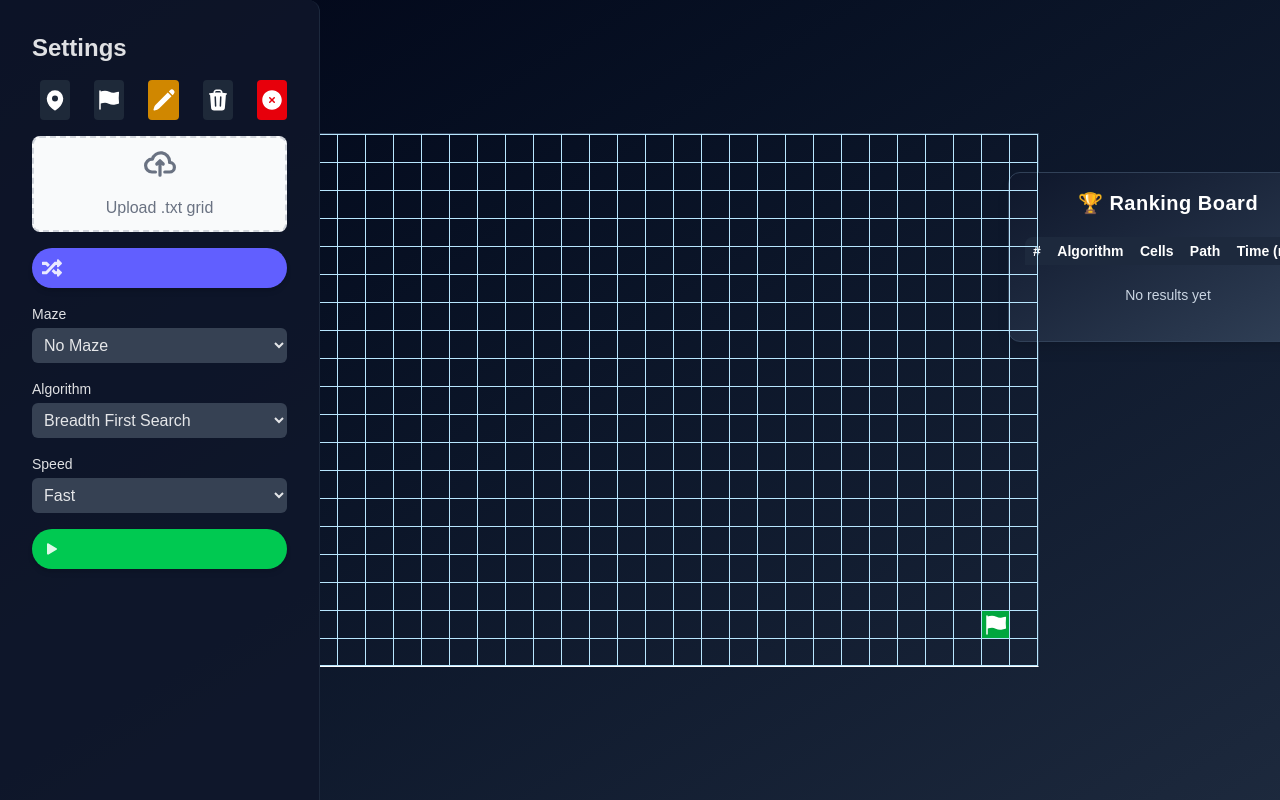
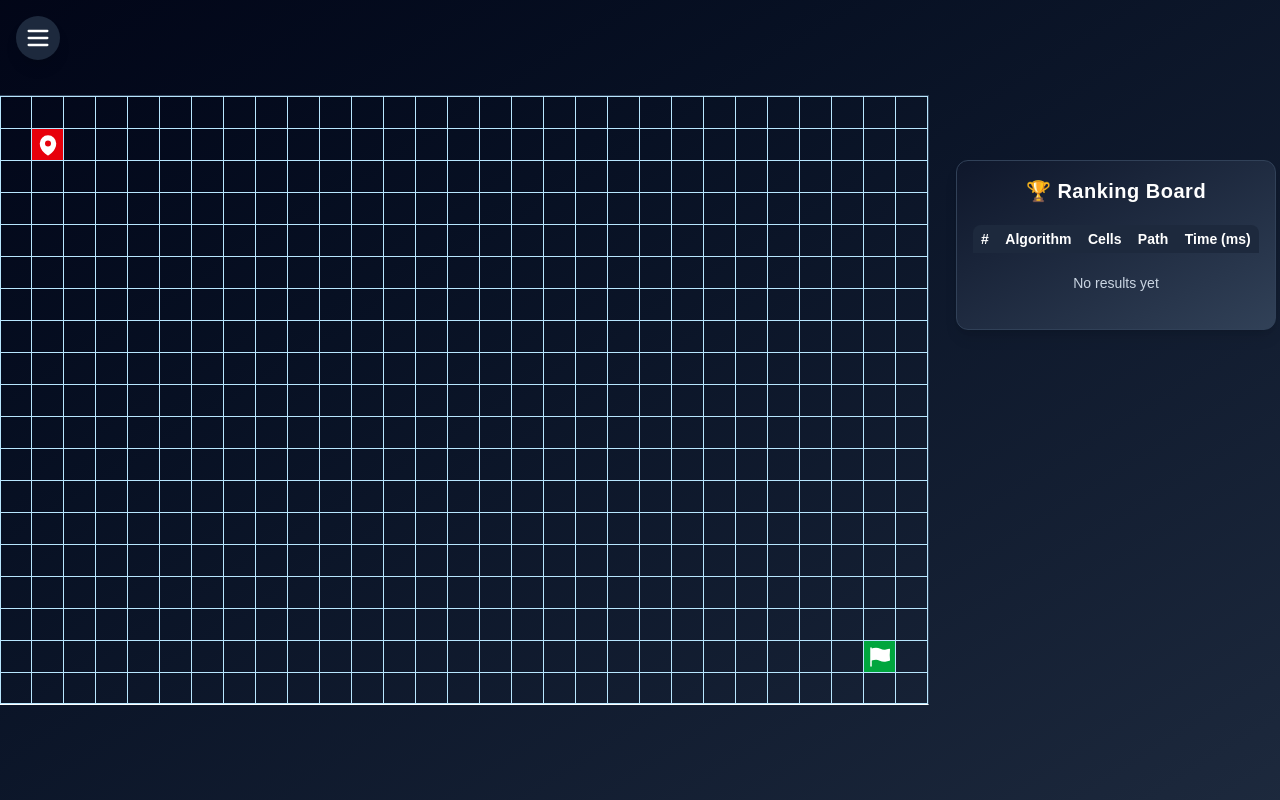
Before and after one commit to dannguyen0309/robot_navigation, a Next.js app in the folder frontend/: page / in a window 1280 px wide. Built offline with nearby package versions, Linux system fonts and the light colour scheme.

Commit message:
MISSION COMPLETED!: Fixing responsive, bidirectional bug

```diff
--- a/frontend/src/app/components/Nav.tsx
+++ b/frontend/src/app/components/Nav.tsx
@@ -63,6 +63,8 @@ export function Nav({
   const [segmentPathLength, setSegmentPathLength] = useState<number[]>([]);
   const [allVisited, setAllVisitedLocal] = useState<[number, number][][]>([]);
   const [allPaths, setAllPathsLocal] = useState<[number, number][][]>([]);
+  // Add state to persist all goal positions
+  const [goalPositions, setGoalPositions] = useState<[number, number][]>([]);
 
   // --------------- HANDLE BUTTON ----------------------------------
   // 1) Clear
@@ -79,6 +81,8 @@ export function Nav({
     setNodesCreated(0);
     setPathLength(0);
     setTool("ADD_WALL");
+    setRanking([]); // Reset Ranking Board
+    setGoalPositions([]); // Reset goal positions
   };
 
   // 2) Maze carving
@@ -114,7 +118,23 @@ export function Nav({
   // 3) Solve / visualize
   const handlerRunVisualizer = async () => {
     if (isGraphVisualized) {
-      setGrid((g) => resetSearchData(g));
+      // Reset to initial grid with all original goals
+      setGrid((g) => {
+        let updated = g.map((row) =>
+          row.map((tile) => ({
+            ...tile,
+            isTraversed: false,
+            isPath: false,
+          }))
+        );
+        // Restore all goals as .isEnd = true
+        goalPositions.forEach(([col, row]) => {
+          if (updated[row] && updated[row][col]) {
+            updated[row][col].isEnd = true;
+          }
+        });
+        return updated;
+      });
       setIsGraphVisualized(false);
       return;
     }
@@ -126,13 +146,13 @@ export function Nav({
     const header = `[${n},${m}]`;
     const startLine = `(${startTile.col},${startTile.row})`;
 
-    // 2) Collect **all** goals from the grid state
+    // 2) Collect **all** goals from the grid state (ensure all .isEnd are included)
     const goalTiles = grid
       .flat()
       .filter((t) => t.isEnd)
-      .map((t) => `(${t.col},${t.row})`);
-    // Join them with '|' just like your parser expects
-    const goalsLine = goalTiles.join("|");
+      .map((t) => [t.col, t.row] as [number, number]);
+    setGoalPositions(goalTiles); // Persist all goal positions
+    const goalsLine = goalTiles.map(([col, row]) => `(${col},${row})`).join("|");
 
     // 3) Walls
     const wallLines: string[] = [];
@@ -153,6 +173,15 @@ export function Nav({
       BIDIRECTIONAL: "bd",
       FRINGE_SEARCH: "fs",
     };
+
+    // Reset all per-segment state and currentPathIndex before running
+    setAllVisitedLocal([]);
+    setAllPathsLocal([]);
+    setAllVisited([]);
+    setAllPaths([]);
+    setSegmentNodesCreated([]);
+    setSegmentPathLength([]);
+    setCurrentPathIndex(0);
 
     const res = await fetch("http://localhost:8000/solve", {
       method: "POST",
@@ -191,6 +220,7 @@ export function Nav({
       }))
     );
     newGrid[respStart[1]][respStart[0]].isStart = true;
+    // Mark all returned goals as .isEnd = true
     respGoals.forEach(([gx, gy]) => (newGrid[gy][gx].isEnd = true));
     respWalls.forEach(([wx, wy, w, h]) => {
       for (let dy = 0; dy < h; dy++)
@@ -208,7 +238,6 @@ export function Nav({
     setCurrentPathIndex(0);
 
     // Compute per-segment stats
-    // If backend returns arrays,
     const perSegmentNodes = Array.isArray(nodes_created)
       ? nodes_created
       : sanitizedVisited.map((seg) => seg.length);
@@ -317,6 +346,7 @@ export function Nav({
     setIsDisabled(true);
     setMaze("NONE");
     setUploadedText(null);
+    setRanking([]); // Reset Ranking Board
 
     // FETCH RANDOM GRID TEXT FROM BACKEND
     const res = await fetch("http://localhost:8000/randomize", {
@@ -456,45 +486,66 @@ export function Nav({
   useEffect(() => {
     // Only update if graph is visualized and we have data
     if (!isGraphVisualized) return;
-    // allVisited and allPaths should be available from props or context
-    // If not, you may need to pass them as props from the parent
     if (!allVisited || !allPaths) return;
     if (!allVisited[currentPathIndex] || !allPaths[currentPathIndex]) return;
 
-    setGrid((g) =>
-      g.map((row) =>
+    // Only reset isPath and isTraversed, do not touch isEnd
+    setGrid((g) => {
+      // First, clear isPath and isTraversed
+      let updated = g.map((row) =>
         row.map((tile) => ({
           ...tile,
           isTraversed: false,
           isPath: false,
         }))
-      )
-    );
+      );
+      // Restore all goals as .isEnd = true
+      goalPositions.forEach(([col, row]) => {
+        if (updated[row] && updated[row][col]) {
+          updated[row][col].isEnd = true;
+        }
+      });
+      return updated;
+    });
 
     // Mark visited cells for this segment
-    setGrid((g) =>
-      g.map((row, rIdx) =>
+    setGrid((g) => {
+      let updated = g.map((row, rIdx) =>
         row.map((tile, cIdx) => {
           const isVisited = allVisited[currentPathIndex].some(
             ([col, row]) => row === rIdx && col === cIdx
           );
           return isVisited ? { ...tile, isTraversed: true } : tile;
         })
-      )
-    );
+      );
+      // Restore all goals as .isEnd = true
+      goalPositions.forEach(([col, row]) => {
+        if (updated[row] && updated[row][col]) {
+          updated[row][col].isEnd = true;
+        }
+      });
+      return updated;
+    });
 
     // Mark path cells for this segment
-    setGrid((g) =>
-      g.map((row, rIdx) =>
+    setGrid((g) => {
+      let updated = g.map((row, rIdx) =>
         row.map((tile, cIdx) => {
           const isPath = allPaths[currentPathIndex].some(
             ([col, row]) => row === rIdx && col === cIdx
           );
           return isPath ? { ...tile, isPath: true } : tile;
         })
-      )
-    );
-  }, [currentPathIndex, isGraphVisualized, allVisited, allPaths, setGrid]);
+      );
+      // Restore all goals as .isEnd = true
+      goalPositions.forEach(([col, row]) => {
+        if (updated[row] && updated[row][col]) {
+          updated[row][col].isEnd = true;
+        }
+      });
+      return updated;
+    });
+  }, [currentPathIndex, isGraphVisualized, allVisited, allPaths, setGrid, goalPositions]);
 
   // Add effect to update nodesCreated and pathLength when currentPathIndex changes, using the per-segment stats arrays. This ensures the correct stats are shown for each page.
   useEffect(() => {
--- a/frontend/src/app/components/RankingBoard.tsx
+++ b/frontend/src/app/components/RankingBoard.tsx
@@ -2,11 +2,11 @@ import { RankingEntry } from "../utils/types";
 
 export function RankingBoard({ ranking }: { ranking: RankingEntry[] }) {
   return (
-    <div className="p-4 border border-slate-700 rounded-xl shadow-lg w-80 bg-gradient-to-br from-slate-900 to-slate-700 text-white">
-      <h2 className="text-xl font-bold mb-4 text-center tracking-wide">
+    <div className="p-2 sm:p-4 border border-slate-700 rounded-xl shadow-lg w-full sm:w-96 md:w-80 bg-gradient-to-br from-slate-900 to-slate-700 text-white mx-auto">
+      <h2 className="text-lg sm:text-xl font-bold mb-2 sm:mb-4 text-center tracking-wide">
         🏆 Ranking Board
       </h2>
-      <table className="w-full text-sm border-separate border-spacing-y-1">
+      <table className="w-full text-xs sm:text-sm border-separate border-spacing-y-1">
         <thead>
           <tr className="bg-slate-800">
             <th className="rounded-tl-lg px-2 py-1">#</th>
--- a/frontend/src/app/components/Tile.tsx
+++ b/frontend/src/app/components/Tile.tsx
@@ -53,13 +53,18 @@ export function Tile({
       onMouseEnter={() => onMouseEnter(row, col)}
       className={twMerge(
         style,
-        "relative flex items-center justify-center w-7 h-7 transition-colors min-w-0 min-h-0",
+        // Extra small for iPhone/mobile, scale up for larger screens
+        "relative flex items-center justify-center w-3 h-3 sm:w-4 sm:h-4 md:w-5 md:h-5 lg:w-8 lg:h-8 transition-colors min-w-0 min-h-0",
         row === MAX_ROWS - 1 && "border-b",
         col === 0 && "border-l"
       )}
     >
-      {isStart && <MapPinIcon className="w-6 h-6 text-white" />}
-      {isEnd && <FlagIcon className="w-6 h-6 text-white" />}
+      {isStart && (
+        <MapPinIcon className="w-2 h-2 sm:w-3 sm:h-3 md:w-4 md:h-4 lg:w-6 lg:h-6 text-white" />
+      )}
+      {isEnd && (
+        <FlagIcon className="w-2 h-2 sm:w-3 sm:h-3 md:w-4 md:h-4 lg:w-6 lg:h-6 text-white" />
+      )}
     </div>
   );
 }
--- a/frontend/src/app/page.tsx
+++ b/frontend/src/app/page.tsx
@@ -22,6 +22,16 @@ export default function Page() {
   const gridContainerRef = useRef<HTMLDivElement>(null);
   const [gridSize, setGridSize] = useState({ width: 0, height: 0 });
   const [showSettings, setShowSettings] = useState(false);
+  const [isWide, setIsWide] = useState(true);
+
+  useEffect(() => {
+    const checkWidth = () => {
+      setIsWide(window.innerWidth >= 1500);
+    };
+    checkWidth();
+    window.addEventListener("resize", checkWidth);
+    return () => window.removeEventListener("resize", checkWidth);
+  }, []);
 
   useEffect(() => {
     if (!gridContainerRef.current) return;
@@ -40,9 +50,10 @@ export default function Page() {
         <SpeedProvider>
           <div className="h-screen w-full flex flex-col bg-gradient-to-br from-slate-950 to-slate-800">
             <div className="flex-1 flex flex-col lg:flex-row relative">
-              {/* Menu button for small/medium devices */}
+              {/* Menu button for <1500px devices */}
+              {!isWide && (
                 <button
-                className="md:hidden fixed top-4 left-4 z-30 bg-slate-800 text-white rounded-full p-2 shadow-lg focus:outline-none"
+                  className="fixed top-4 left-4 z-30 bg-slate-800 text-white rounded-full p-2 shadow-lg focus:outline-none"
                   onClick={() => setShowSettings(true)}
                   aria-label="Open settings menu"
                 >
@@ -56,21 +67,34 @@ export default function Page() {
                     />
                   </svg>
                 </button>
+              )}
               {/* Settings pane */}
               <aside
-                className={`w-full md:w-64 lg:w-80 flex flex-col gap-2 sm:gap-4 border-r border-slate-800 bg-slate-900/80 p-2 sm:p-4 overflow-auto rounded-b-xl lg:rounded-b-none lg:rounded-r-xl shadow-md lg:shadow-none mt-0 lg:mt-0 mb-2 lg:mb-0 z-20 transition-transform duration-300 md:static fixed top-0 left-0 h-full ${
-                  showSettings ? "translate-x-0" : "-translate-x-full"
-                } md:translate-x-0`}
+                className={`
+                  w-full md:w-64 lg:w-80 flex flex-col gap-2 sm:gap-4 border-r border-slate-800 bg-slate-900/80 p-2 sm:p-4 overflow-auto rounded-b-xl lg:rounded-b-none lg:rounded-r-xl shadow-md lg:shadow-none mt-0 lg:mt-0 mb-2 lg:mb-0 z-20 transition-transform duration-300
+                  ${isWide ? "static" : "fixed top-0 left-0 h-full"}
+                  ${
+                    isWide || showSettings
+                      ? "translate-x-0 pointer-events-auto"
+                      : "-translate-x-full w-0 pointer-events-none"
+                  }
+                `}
                 style={{ maxWidth: 320 }}
               >
                 {/* Close button for mobile */}
-                <div className="flex justify-end md:hidden mb-2">
+                {!isWide && (
+                  <div className="flex justify-end mb-2">
                     <button
                       className="text-white bg-slate-700 rounded-full p-1"
                       onClick={() => setShowSettings(false)}
                       aria-label="Close settings menu"
                     >
-                    <svg width="24" height="24" fill="none" viewBox="0 0 24 24">
+                      <svg
+                        width="24"
+                        height="24"
+                        fill="none"
+                        viewBox="0 0 24 24"
+                      >
                         <path
                           stroke="currentColor"
                           strokeWidth="2"
@@ -81,6 +105,7 @@ export default function Page() {
                       </svg>
                     </button>
                   </div>
+                )}
                 <div className="flex flex-col gap-2 sm:gap-4 w-full">
                   <Nav
                     tool={tool}
@@ -96,15 +121,25 @@ export default function Page() {
               </aside>
               {/* Main content: Grid and Ranking Board */}
               <main className="flex-1 flex flex-col items-center justify-center overflow-auto p-2 sm:p-6">
-                <div className="w-full max-w-5xl flex flex-row items-start gap-4">
+                <div className="w-full max-w-5xl flex flex-col xl:flex-row items-start gap-4">
+                  {/* Ranking Board above grid on <1250px, right on >=1250px */}
+                  <div className="w-full xl:max-w-xs xl:w-64 xl:pb-15 sm:p-15 xl:order-2 order-1 lg:ml-20">
+                    <RankingBoard ranking={ranking} />
+                  </div>
                   {/* Grid section */}
-                  <div className="flex-1 flex flex-col items-center min-w-0 order-1">
+                  <div className="flex-1 flex flex-col items-center min-w-0 xl:order-1 order-2">
                     <div
                       ref={gridContainerRef}
-                      className="w-full h-full max-h-[80vh] aspect-square flex items-center justify-center bg-transparent"
+                      className="w-full h-full max-h-[60vh] sm:max-h-[70vh] md:max-h-[75vh] lg:max-h-[80vh] aspect-square flex items-center justify-center bg-transparent"
                       style={{
-                        maxWidth: "calc(100vw - 400px)",
-                        maxHeight: "80vh",
+                        maxWidth: isWide ? "calc(100vw - 400px)" : "100vw",
+                        maxHeight: isWide
+                          ? "80vh"
+                          : window.innerWidth < 640
+                          ? "60vh"
+                          : window.innerWidth < 768
+                          ? "70vh"
+                          : "75vh",
                       }}
                     >
                       <Grid
@@ -133,10 +168,6 @@ export default function Page() {
                       </div>
                     )}
                   </div>
-                  {/* Ranking Board always on the right */}
-                  <div className="max-w-xs w-full md:w-64 md:pb-15 sm:p-15 lg:w-80 order-2 lg:pl-18">
-                    <RankingBoard ranking={ranking} />
-                  </div>
                 </div>
               </main>
             </div>
```
Also changed, not shown: 1 other file (tests, documents, lock files or other folders). Lines whose indentation alone changed are shown as unchanged.
